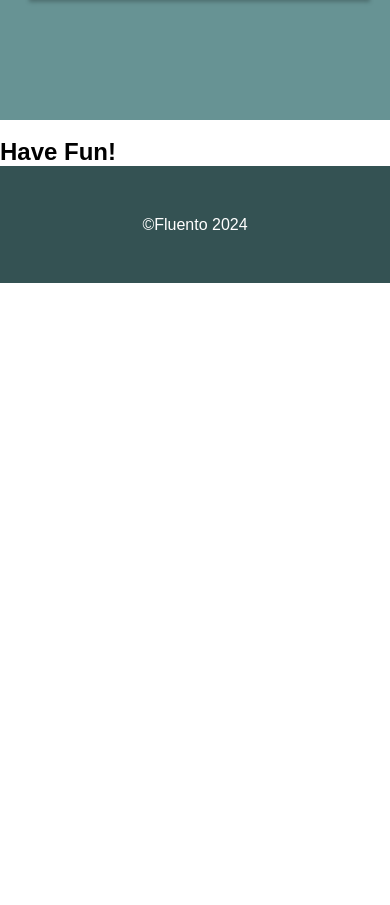
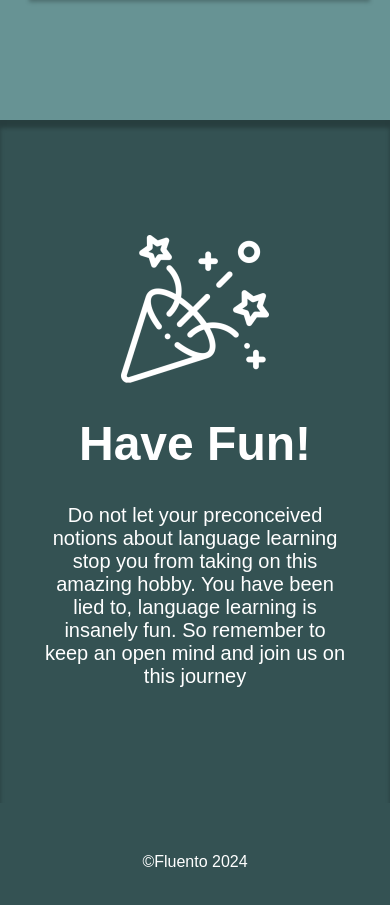
Before and after one commit to mechim/fluento, a plain HTML site: page index.html in a window 390 px wide. Shown: the part 4159-5064 px from the top of the page. Before the commit the page ends 4442 px from the top, so only its background shows below. Drawn offline with Linux system fonts and the light colour scheme.

Commit message:
added mobile exclusive section

```diff
--- a/index.html
+++ b/index.html
@@ -81,9 +81,9 @@
     </div>
 
     <div class="have-fun">
-        <img src="" alt="">
+        <img src="./icons/fun.png" alt="fun">
         <h2>Have Fun!</h2>
-        <p></p>
+        <p>Do not let your preconceived notions about language learning stop you from taking on this amazing hobby. You have been lied to, language learning is insanely fun. So remember to keep an open mind and join us on this journey </p>
     </div>
     <div class="footer">
         <p>©Fluento 2024</p>
--- a/styles.css
+++ b/styles.css
@@ -252,6 +252,12 @@ a{
     font-size: 20px;
 }
 
+/* have fun */
+
+.have-fun{
+    display: none;
+}
+
 /* footer */
 
 .footer{
@@ -406,9 +412,43 @@ a{
         margin-top: 7px;
     }
 
+    /* have fun */
+
+    .have-fun{
+        height: auto;
+
+        box-shadow: inset 0 8px 4px rgba(0, 0, 0, .25);
+        background-color: #345253;
+        display: flex;
+        flex-direction: column;
+        align-items: center;
+        align-content: center;
+        padding: 115px 40px 115px 40px;
+        height: auto;
+        border: none;
+
+    }
+
+    .have-fun img{
+        width: 148px;
+    }
+
+    .have-fun h2{
+        margin-top: 33px;
+        font-size: 48px;
+        color: white;
+    }
+
+    .have-fun p {
+        margin-top: 33px;
+        font-size: 20px;
+        color: white;
+        text-align: center;
+    }
     /* footer */
 
     .footer{
+        border: none;
         box-shadow: none;
         height: 117px;
     }
```
Also changed, not shown: icons/fun.png (added).
